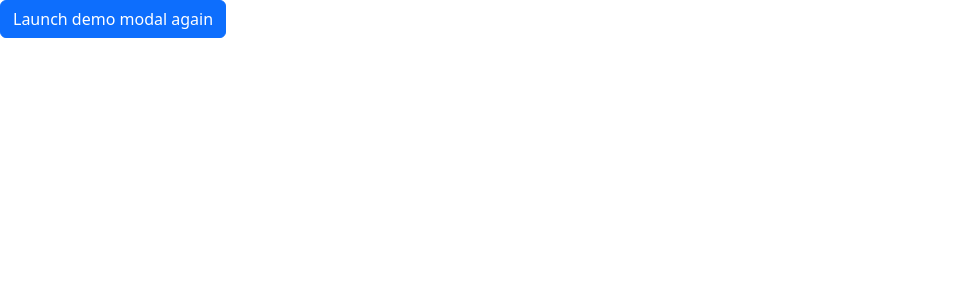
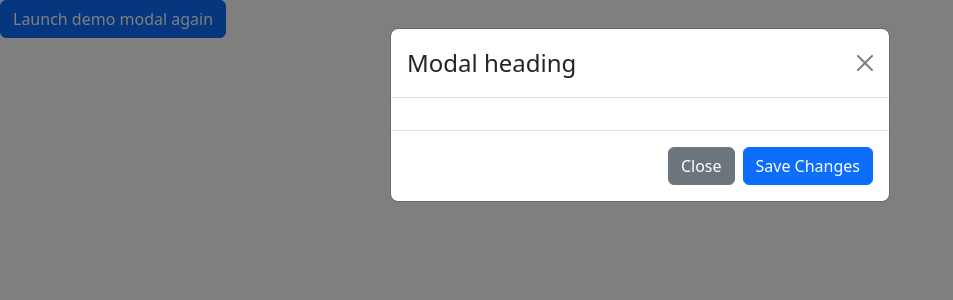
Before and after one commit to shellszie/google-books, a React (Create React App) app: page / in a window 1280 px wide. Both pictures are taken after a click on the button "Launch demo modal again". Shown: the top 300 px of the page, without its empty margins (0-953 px from the left). Built offline with nearby package versions, Linux system fonts and the light colour scheme.

Commit message:
book previewer loading on page load

```diff
--- a/src/BookViewer.js
+++ b/src/BookViewer.js
@@ -39,7 +39,6 @@
     const divStyle = {
         height: '600px',
         width: '500px'
-// display: 'none'
     };
 
     return (
@@ -49,12 +48,15 @@
             </Button>
 
 
-{/*           <Modal show={show} onHide={handleClose}>
+           <Modal show={show} onHide={handleClose}>
                 <Modal.Header closeButton>
                     <Modal.Title>Modal heading</Modal.Title>
                 </Modal.Header>
+
                 <Modal.Body>
+
                 </Modal.Body>
+
                 <Modal.Footer>
                     <Button variant="secondary" onClick={handleClose}>
                         Close
@@ -63,10 +65,10 @@
                         Save Changes
                     </Button>
                 </Modal.Footer>
-            </Modal>*/}
-
+            </Modal>
 
             <div ref={canvasRef} id="viewerCanvas" style={divStyle}></div>
+
         </>
     )
 
```
